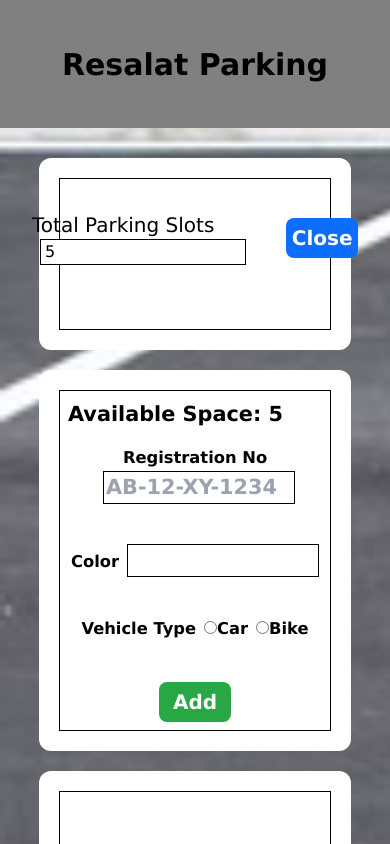
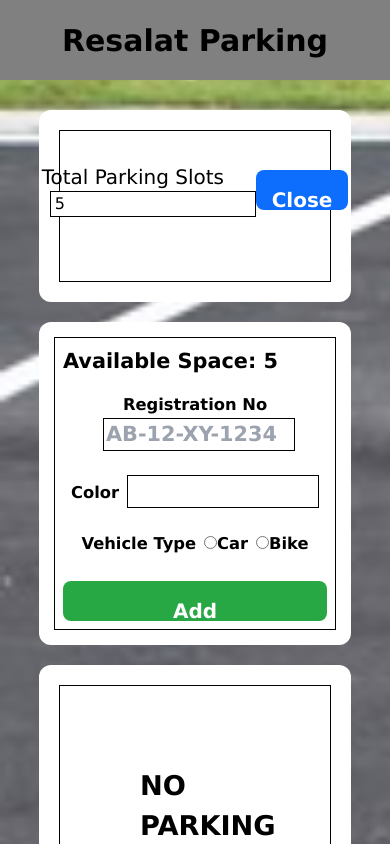
Before and after one commit to Amir-mohammad-ahmady-1234/parking-management-with-react, a React (Create React App) app: page / in a window 390 px wide. Both pictures are taken after typing "5" into the empty fields and a click on the button "Generate". Shown: the top 844 px of the page. Built offline with nearby package versions, Linux system fonts and the light colour scheme.

Commit message:
style.css more responsived

```diff
--- a/src/index.css
+++ b/src/index.css
@@ -1,11 +1,14 @@
+
 @tailwind base;
 @tailwind components;
 @tailwind utilities;
 
+/* پایه استایل‌ها */
 body {
     font-family: 'Lucida Sans', 'Lucida Sans Regular', 'Lucida Grande', 'Lucida Sans Unicode', Geneva, Verdana, sans-serif;
 }
 
+/* استایل دکمه‌ها */
 .generate-btn {
     background-color: rgb(13, 110, 253);
 }
@@ -14,22 +17,28 @@ body {
     background-color: rgb(40, 167, 69);
 }
 
-input  {
+/* ورودی‌ها */
+input {
     border: 1px solid black;
 }
 
-/* medias */
+/* استایل‌های ریسپانسیو */
 
-
+/* برای صفحه‌های بزرگتر از 900px */
 @media screen and (max-width: 900px) {
     .vehicle-details {
-            flex-direction: column;
+        flex-direction: column; /* چینش عمودی */
     }
     .vehicle-details-container {
         height: fit-content;
     }
+
+    .header-compo {
+        height: auto;
+    }
 }
 
+/* برای صفحه‌های کوچکتر از 610px */
 @media screen and (max-width: 610px) {
     .slot-selected {
         flex-direction: column;
@@ -39,10 +48,57 @@ border: 1px solid black;
     }
 }
 
-
-
+/* برای صفحه‌های کوچکتر از 400px */
 @media screen and (max-width: 400px) {
     .header-compo {
-        height: 8rem;
+        height: 8rem; /* کاهش ارتفاع هدر */
+    }
+
+    .vehicle-details-container {
+        padding: 10px;
+    }
+
+    .generate-btn {
+        width: 100%;
+        padding: 1rem;
+    }
+
+    .addBtn {
+        width: 100%;
+        padding: 1rem;
     }
 }
+
+/* برای تمامی دستگاه‌ها و رزولوشن‌ها */
+@media (max-width: 640px) {
+    .vehicle-details-container {
+        padding: 15px;
+    }
+    .vehicle-details {
+        gap: 1.5rem; /* فاصله بیشتر */
+    }
+    .addBtn {
+        width: 100%;
+    }
+}
+
+@media (max-width: 768px) {
+    .slot-selected {
+        flex-direction: column;
+        align-items: center;
+        justify-content: center;
+    }
+    .vehicle-details-container {
+        flex-direction: column;
+    }
+}
+
+@media (max-width: 1024px) {
+    .main-container {
+        padding: 10px;
+    }
+
+    .header-compo {
+        height: 5rem;
+    }
+}
```
Lines whose indentation alone changed are shown as unchanged.
